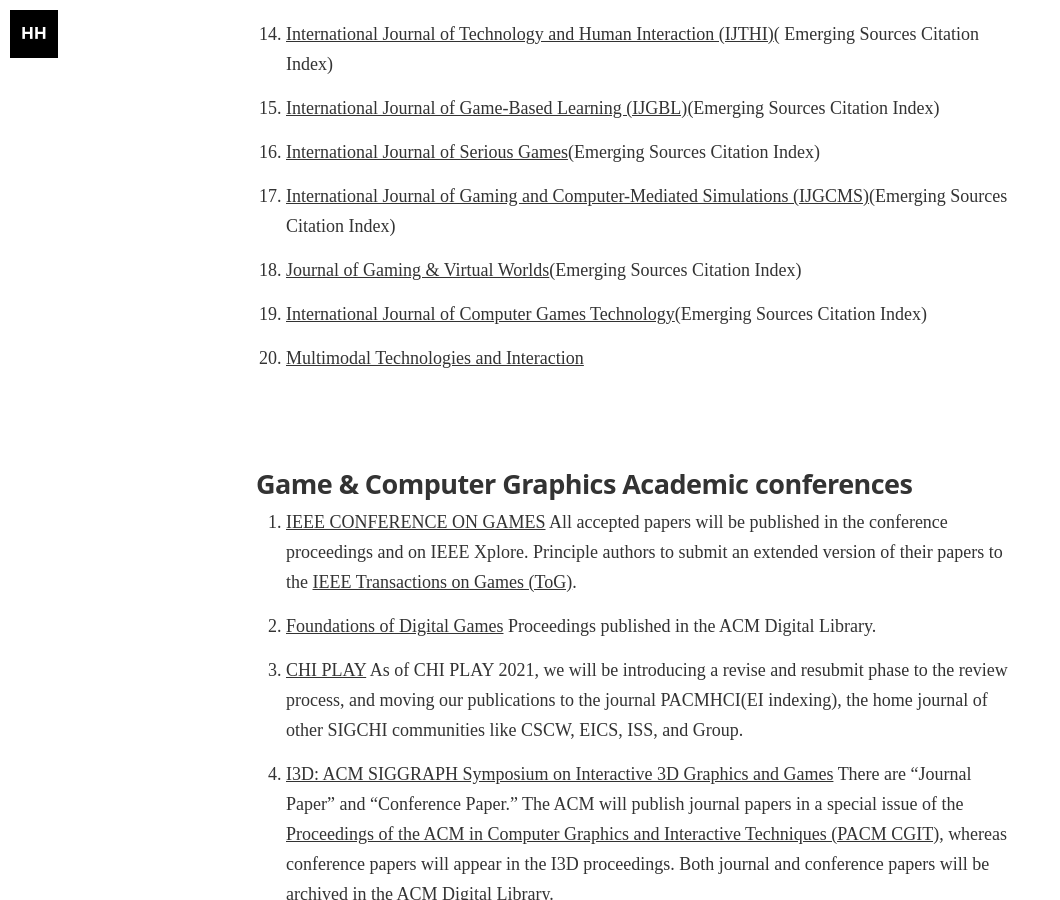
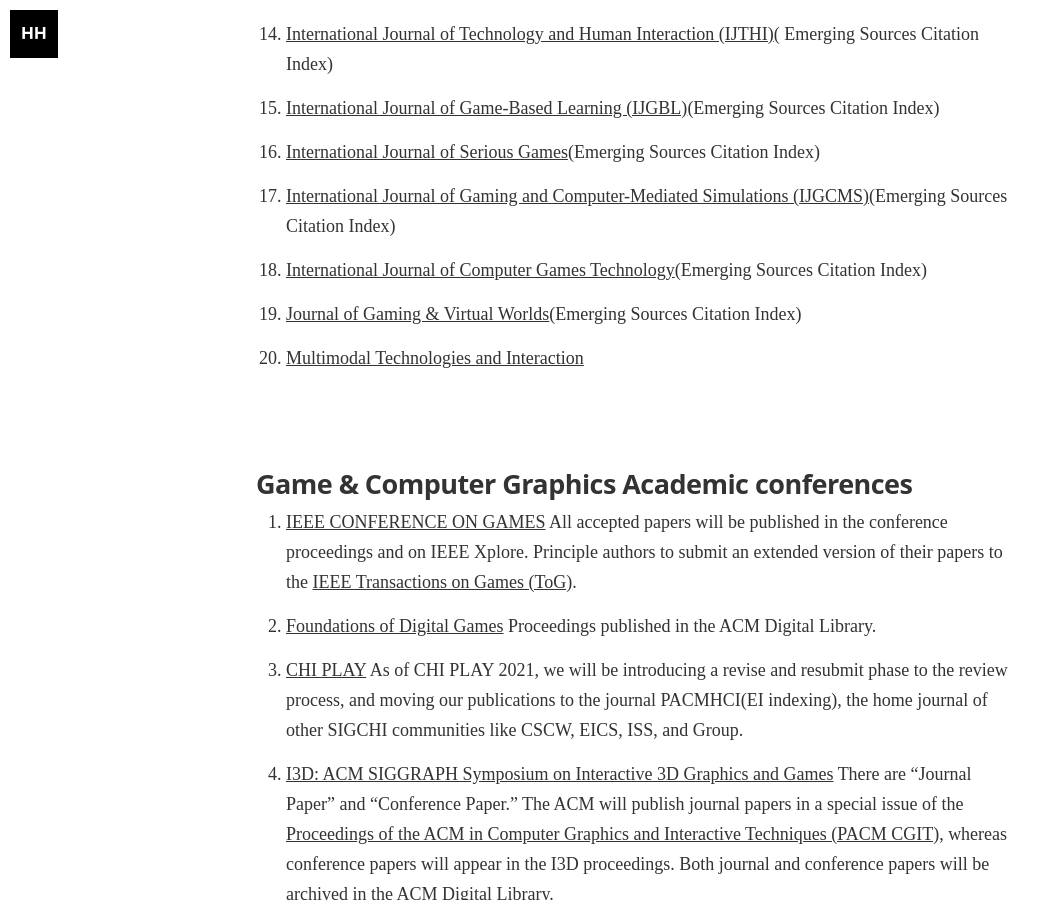
Before and after one commit to hanhonglei/hanhonglei.github.io, a Jekyll site: the page built from Links.md, in a window 1280 px wide and 900 px high, scrolled down 922 px. Shown: the whole window, without its empty margins (0-1060 px from the left). Built offline with Jekyll 4.4.1, drawn with Linux system fonts in a browser that asks for light colours; nearby versions of some CDN libraries; some web fonts are replaced.

```diff
--- a/Links.md
+++ b/Links.md
@@ -21,8 +21,8 @@ permalink: /links/
 14. [International Journal of Game-Based Learning (IJGBL)](https://www.igi-global.com/journal/international-journal-game-based-learning/41019)(Emerging Sources Citation Index)
 15. [International Journal of Serious Games](https://journal.seriousgamessociety.org/index.php/IJSG)(Emerging Sources Citation Index)
 16. [International Journal of Gaming and Computer-Mediated Simulations (IJGCMS)](https://www.igi-global.com/journal/international-journal-gaming-computer-mediated/1125)(Emerging Sources Citation Index)
-17. [Journal of Gaming & Virtual Worlds](https://www.intellectbooks.com/journal-of-gaming-virtual-worlds)(Emerging Sources Citation Index)
-18. [International Journal of Computer Games Technology](https://www.hindawi.com/journals/ijcgt/)(Emerging Sources Citation Index)
+17. [International Journal of Computer Games Technology](https://www.hindawi.com/journals/ijcgt/)(Emerging Sources Citation Index)
+18. [Journal of Gaming & Virtual Worlds](https://www.intellectbooks.com/journal-of-gaming-virtual-worlds)(Emerging Sources Citation Index)
 19. [Multimodal Technologies and Interaction](https://www.mdpi.com/journal/mti)
 
 ## Game & Computer Graphics Academic conferences
```
